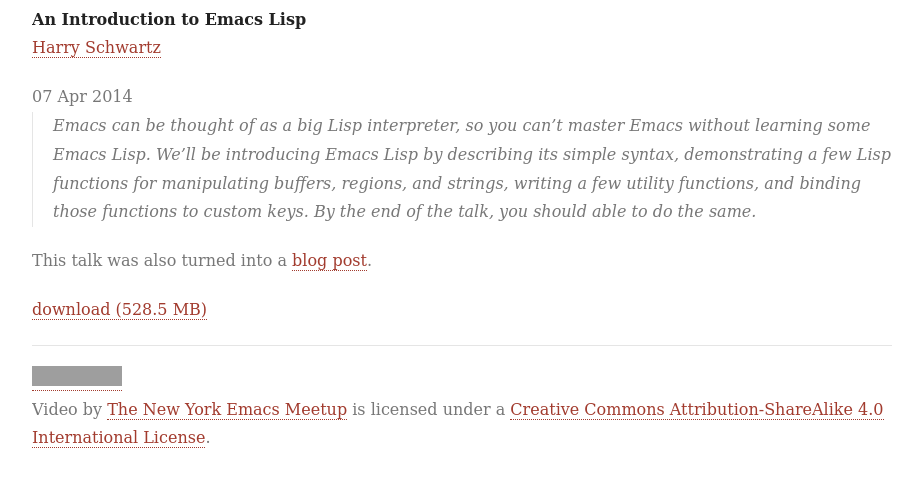
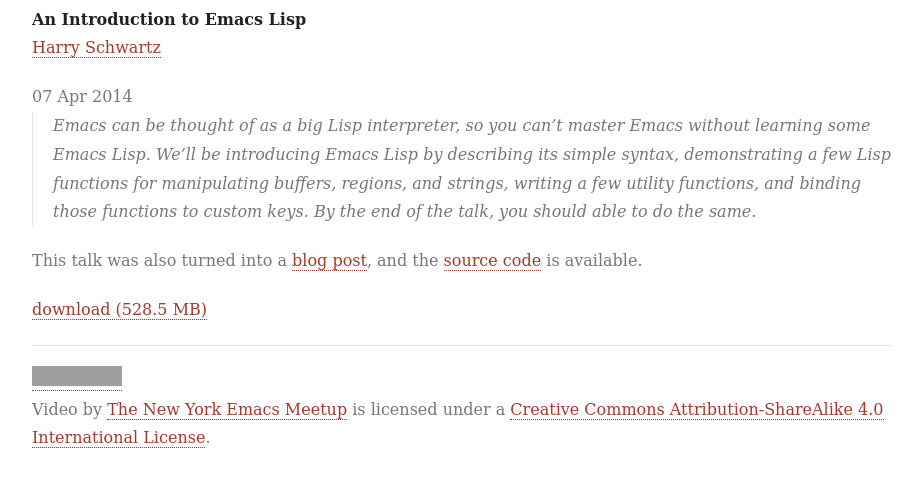
Before and after one commit to emacsnyc/emacsnyc.github.io, a Jekyll site: the page built from videos.md, in a window 1280 px wide and 900 px high, scrolled down 3291 px, cut to the strip 319-806 px from the top of the window. Shown: the whole strip, without its empty margins (178-1101 px from the left). Built offline with Jekyll 4.4.1, drawn with Linux system fonts in a browser that asks for light colours; grey boxes are pictures that could not be loaded.

Commit message:
add link to Harry's gist

```diff
--- a/videos.md
+++ b/videos.md
@@ -79,7 +79,7 @@ The awesome [Sacha Chua](http://sachachua.com/blog/) has contributed a [transcri
 
 > Emacs can be thought of as a big Lisp interpreter, so you can't master Emacs without learning some Emacs Lisp. We'll be introducing Emacs Lisp by describing its simple syntax, demonstrating a few Lisp functions for manipulating buffers, regions, and strings, writing a few utility functions, and binding those functions to custom keys. By the end of the talk, you should able to do the same.
 
-This talk was also turned into a [blog post](http://harryrschwartz.com/2014/04/08/an-introduction-to-emacs-lisp.html).
+This talk was also turned into a [blog post](http://harryrschwartz.com/2014/04/08/an-introduction-to-emacs-lisp.html), and the [source code](https://gist.github.com/hrs/d187c8652951897da9ac) is available.
 
 [download (528.5 MB)](https://s3-us-west-2.amazonaws.com/emacsnyc/videos/an-introduction-to-emacs-lisp.mp4)
 
```
